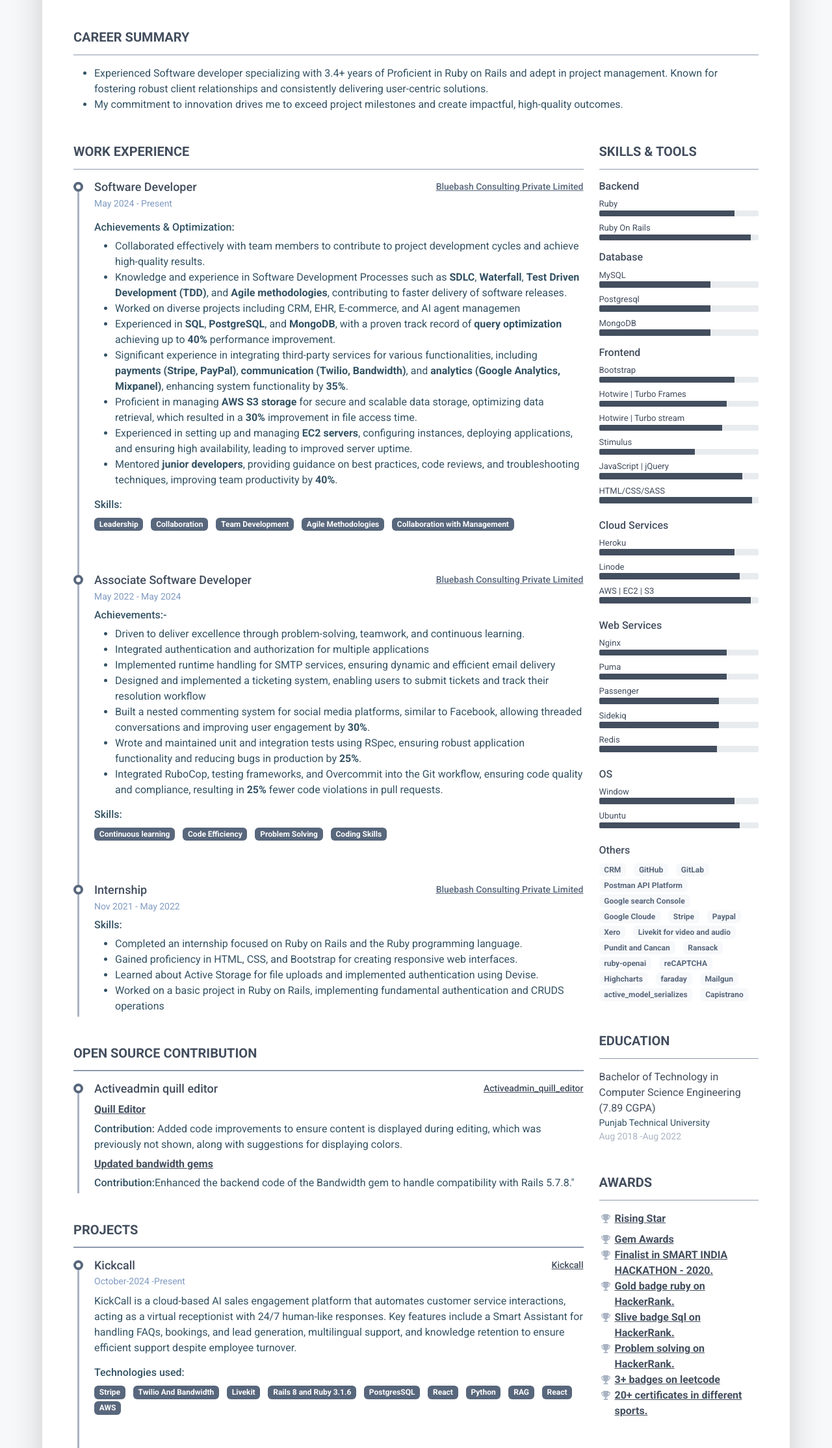
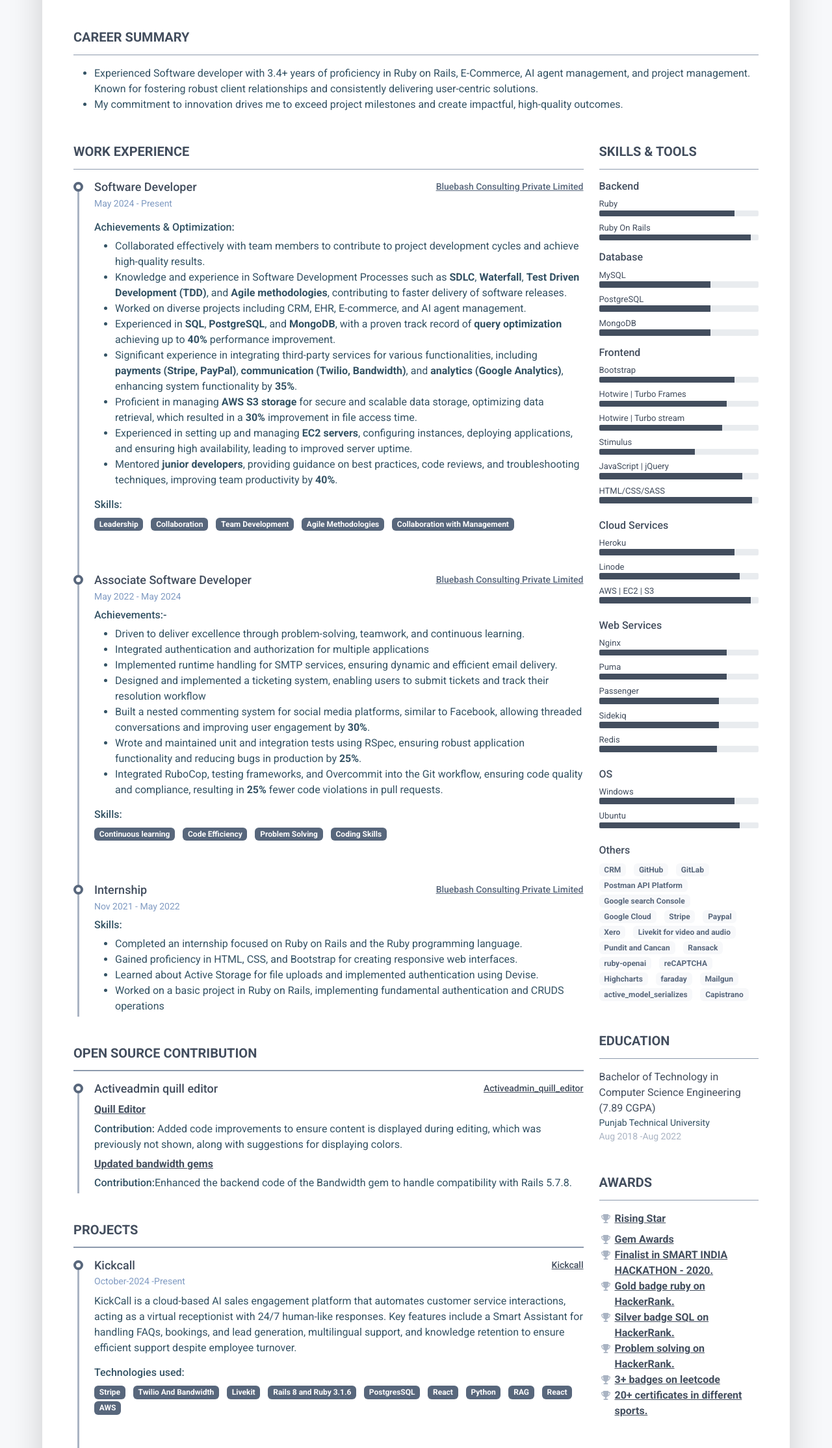
Before and after one commit to vishalkumar135/resume, a plain HTML site: page index.html in a window 1280 px wide. Shown: the part 253-2482 px from the top of the page at 65% size. Drawn offline with Linux system fonts and the light colour scheme.

Commit message:
fix: grammer error

```diff
--- a/index.html
+++ b/index.html
@@ -102,7 +102,7 @@
           <h2 class="resume-section-title text-uppercase font-weight-bold pb-3 mb-3 fw-bold">Career Summary</h2>
           <div class="resume-section-content">
             <ul>
-              <li>Experienced Software developer specializing with 3.4+ years of Proficient in Ruby on Rails and adept in project management. Known for fostering robust client relationships and consistently delivering user-centric solutions. </li>
+              <li>Experienced Software developer with 3.4+ years of proficiency in Ruby on Rails, E-Commerce, AI agent management, and project management. Known for fostering robust client relationships and consistently delivering user-centric solutions.</li>
               <li>My commitment to innovation drives me to exceed project milestones and create impactful, high-quality outcomes.</li>
             </ul>
           </div>
@@ -135,21 +135,30 @@
 
                         <li>Knowledge and experience in Software Development Processes such as <strong>SDLC</strong>,
                           <strong>Waterfall</strong>, <strong>Test Driven Development (TDD)</strong>, and <strong>Agile
-                            methodologies</strong>, contributing to faster delivery of software releases.</li>
-                        <li> Worked on diverse projects including CRM, EHR, E-commerce, and AI agent managemen </li>
-                        <li>Experienced in <strong>SQL</strong>, <strong>PostgreSQL</strong>, and <strong>MongoDB</strong>, with a
-                          proven track record of <strong>query optimization</strong> achieving up to <strong>40%</strong>
+                            methodologies</strong>, contributing to faster delivery of software releases.
+                        </li>
+                        <li> Worked on diverse projects including CRM, EHR, E-commerce, and AI agent management.</li>
+                        <li>Experienced in <strong>SQL</strong>, <strong>PostgreSQL</strong>, and
+                          <strong>MongoDB</strong>, with a
+                          proven track record of <strong>query optimization</strong> achieving up to
+                          <strong>40%</strong>
                           performance improvement.</li>
-                        <li>Significant experience in integrating third-party services for various functionalities, including
-                          <strong>payments (Stripe, PayPal)</strong>, <strong>communication (Twilio, Bandwidth)</strong>, and
-                          <strong>analytics (Google Analytics, Mixpanel)</strong>, enhancing system functionality by
-                          <strong>35%</strong>.</li>
+                        <li>Significant experience in integrating third-party services for various functionalities,
+                          including
+                          <strong>payments (Stripe, PayPal)</strong>, <strong>communication (Twilio,
+                            Bandwidth)</strong>, and
+                          <strong>analytics (Google Analytics)</strong>, enhancing system functionality by
+                          <strong>35%</strong>.
+                        </li>
                         <li>Proficient in managing <strong>AWS S3 storage</strong> for secure and scalable data storage,
-                          optimizing data retrieval, which resulted in a <strong>30%</strong> improvement in file access time.
+                          optimizing data retrieval, which resulted in a <strong>30%</strong> improvement in file access
+                          time.
                         </li>
-                        <li>Experienced in setting up and managing <strong>EC2 servers</strong>, configuring instances, deploying
+                        <li>Experienced in setting up and managing <strong>EC2 servers</strong>, configuring instances,
+                          deploying
                           applications, and ensuring high availability, leading to improved server uptime.</li>
-                        <li>Mentored <strong>junior developers</strong>, providing guidance on best practices, code reviews, and
+                        <li>Mentored <strong>junior developers</strong>, providing guidance on best practices, code
+                          reviews, and
                           troubleshooting techniques, improving team productivity by <strong>40%</strong>.</li>
                       </ul>
                       <h4 class="resume-timeline-item-desc-heading font-weight-bold">Skills:</h4>
@@ -187,7 +196,7 @@
                         </li>
                         <li>Integrated authentication and authorization for multiple applications</li>
                         <li>Implemented runtime handling for SMTP services, ensuring dynamic and efficient email
-                          delivery</li>
+                          delivery.</li>
                         <li>Designed and implemented a ticketing system, enabling users to submit tickets and track
                           their resolution workflow</li>
                         <li>Built a nested commenting system for social media platforms, similar to Facebook, allowing
@@ -286,7 +295,7 @@
                         </a>
                         <p style="margin-bottom: 0.5rem;">
                           <span class="h6">Contribution:</span>Enhanced the backend code of the Bandwidth gem to handle
-                          compatibility with Rails 5.7.8."</span>
+                          compatibility with Rails 5.7.8.</span>
                         </p>
                         <p>
                       </div>
@@ -448,7 +457,7 @@
                         </div>
                       </div>
                       <!--//row-->
-                      <div class="resume-position-time"> January-2022 -Augest-2022</div>
+                      <div class="resume-position-time"> January-2022 -August-2022</div>
                     </div>
 
                     <!--//resume-timeline-item-header-->
@@ -463,7 +472,7 @@
                           </span></li>
                         <li class="list-inline-item"><span class="badge bg-secondary badge-pill">PostgresSQL</span></li>
                         <li class="list-inline-item"><span class="badge bg-secondary badge-pill">HTML and
-                            PostgresSQL</span></li>
+                            PostgreSQL</span></li>
                         <li class="list-inline-item"><span class="badge bg-secondary badge-pill">AWS</span></li>
                         <li class="list-inline-item"><span class="badge bg-secondary badge-pill">Stimulus</span></li>
                         <li class="list-inline-item"><span class="badge bg-secondary badge-pill">Turbo Frame and Turbo
@@ -515,7 +524,7 @@
                       </div>
                     </li>
                     <li class="mb-2">
-                      <div class="resume-skill-name">Postgresql</div>
+                      <div class="resume-skill-name">PostgreSQL</div>
                       <div class="progress resume-progress">
                         <div class="progress-bar theme-progress-bar-dark" role="progressbar" style="width: 70%"
                           aria-valuenow="25" aria-valuemin="0" aria-valuemax="100"></div>
@@ -651,7 +660,7 @@
                   <h4 class="resume-skills-cat font-weight-bold">OS</h4>
                   <ul class="list-unstyled mb-4">
                     <li class="mb-2">
-                      <div class="resume-skill-name">Window</div>
+                      <div class="resume-skill-name">Windows</div>
                       <div class="progress resume-progress">
                         <div class="progress-bar theme-progress-bar-dark" role="progressbar" style="width: 85%"
                           aria-valuenow="25" aria-valuemin="0" aria-valuemax="100"></div>
@@ -675,7 +684,7 @@
                     <li class="list-inline-item"><span class="badge badge-light">GitLab</span></li>
                     <li class="list-inline-item"><span class="badge badge-light">Postman API Platform</span></li>
                     <li class="list-inline-item"><span class="badge badge-light">Google search Console</span></li>
-                    <li class="list-inline-item"><span class="badge badge-light">Google Cloude </span></li>
+                    <li class="list-inline-item"><span class="badge badge-light">Google Cloud</span></li>
 
                     <li class="list-inline-item"><span class="badge badge-light">Stripe</span></li>
                     <li class="list-inline-item"><span class="badge badge-light">Paypal</span></li>
@@ -743,7 +752,7 @@
                   </li>
                   <li class="mb-0 ps-4 position-relative">
                     <i class="resume-award-icon fas fa-trophy position-absolute" data-fa-transform="shrink-2"></i>
-                    <a href="https://www.hackerrank.com/profile/Vishalkr135" class="resume-award-name">Slive badge Sql
+                    <a href="https://www.hackerrank.com/profile/Vishalkr135" class="resume-award-name">Silver badge SQL
                       on HackerRank. </a>
                     <div class="resume-award-desc"></div>
                   </li>
```
